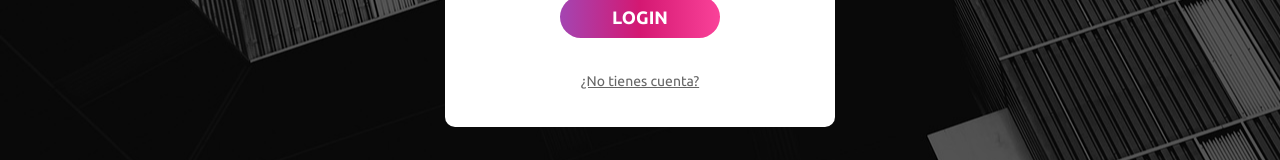
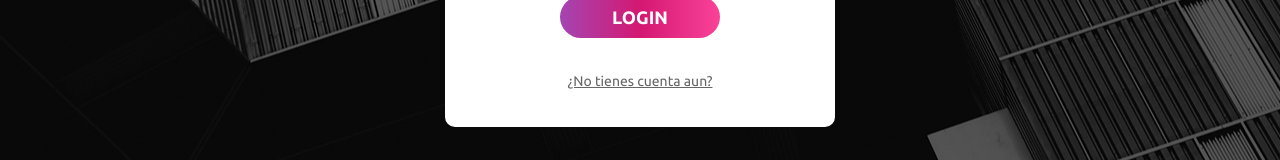
Before and after one commit to jonarroh/Daybook, a Vue app: page /auth in a window 1280 px wide. Shown: the part 493-653 px from the top of the page. Built offline with nearby package versions, Linux system fonts and the light colour scheme.

Commit message:
🛠️ fix something

```diff
--- a/src/modules/auth/views/LoginView.vue
+++ b/src/modules/auth/views/LoginView.vue
@@ -38,7 +38,7 @@
 
 		<div class="container-login100-form-btn m-t-32">
 			<router-link :to="{ name: 'registrar' }"
-				>¿No tienes cuenta?</router-link
+				>¿No tienes cuenta aun?</router-link
 			>
 		</div>
 	</form>
@@ -49,8 +49,6 @@ import { ref } from 'vue';
 import { useRouter } from 'vue-router';
 import useAuth from '../components/useAuth';
 import Swal from 'sweetalert2';
-
-
 
 const router = useRouter();
 const { logiUser } = useAuth();
```
